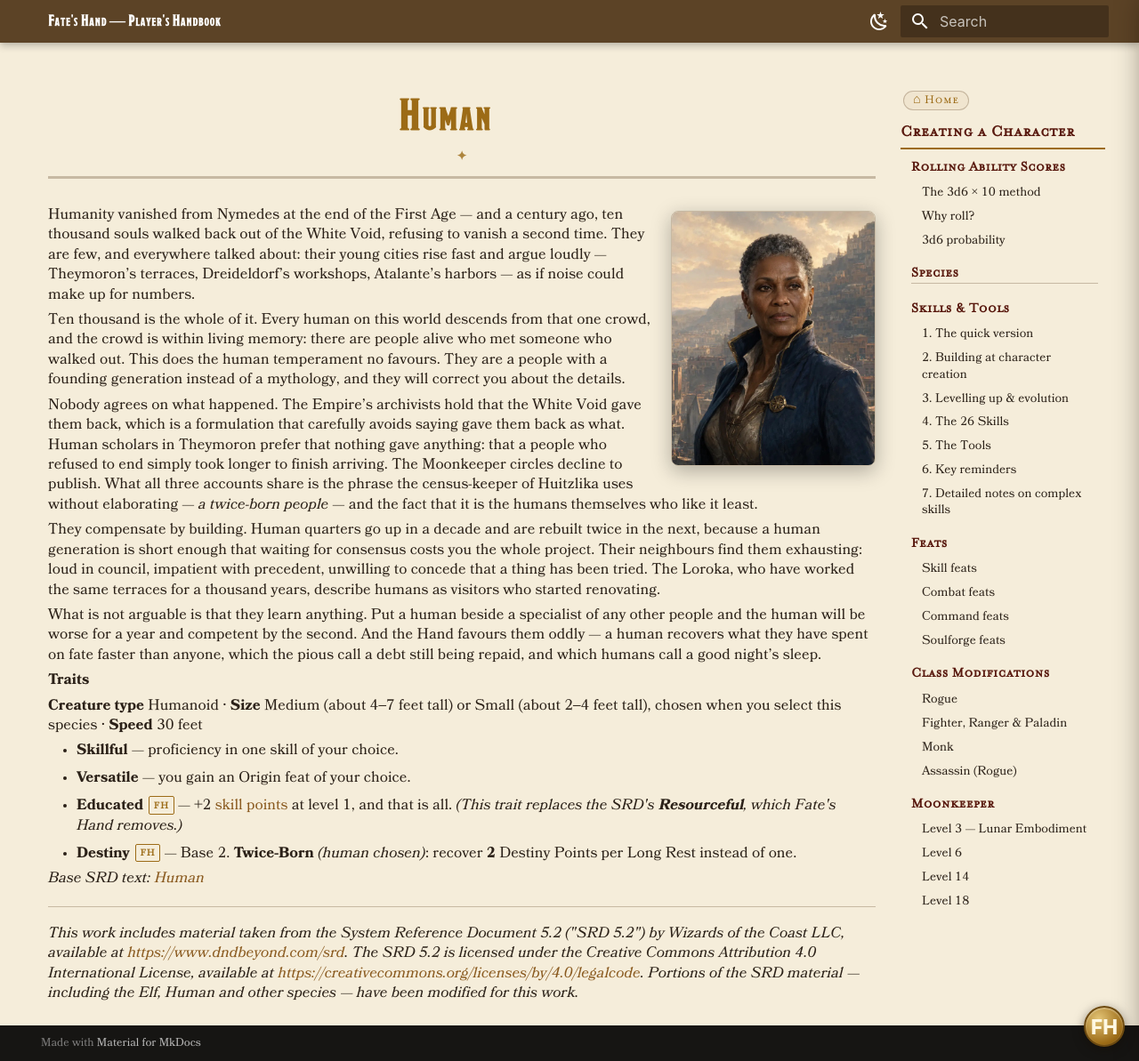
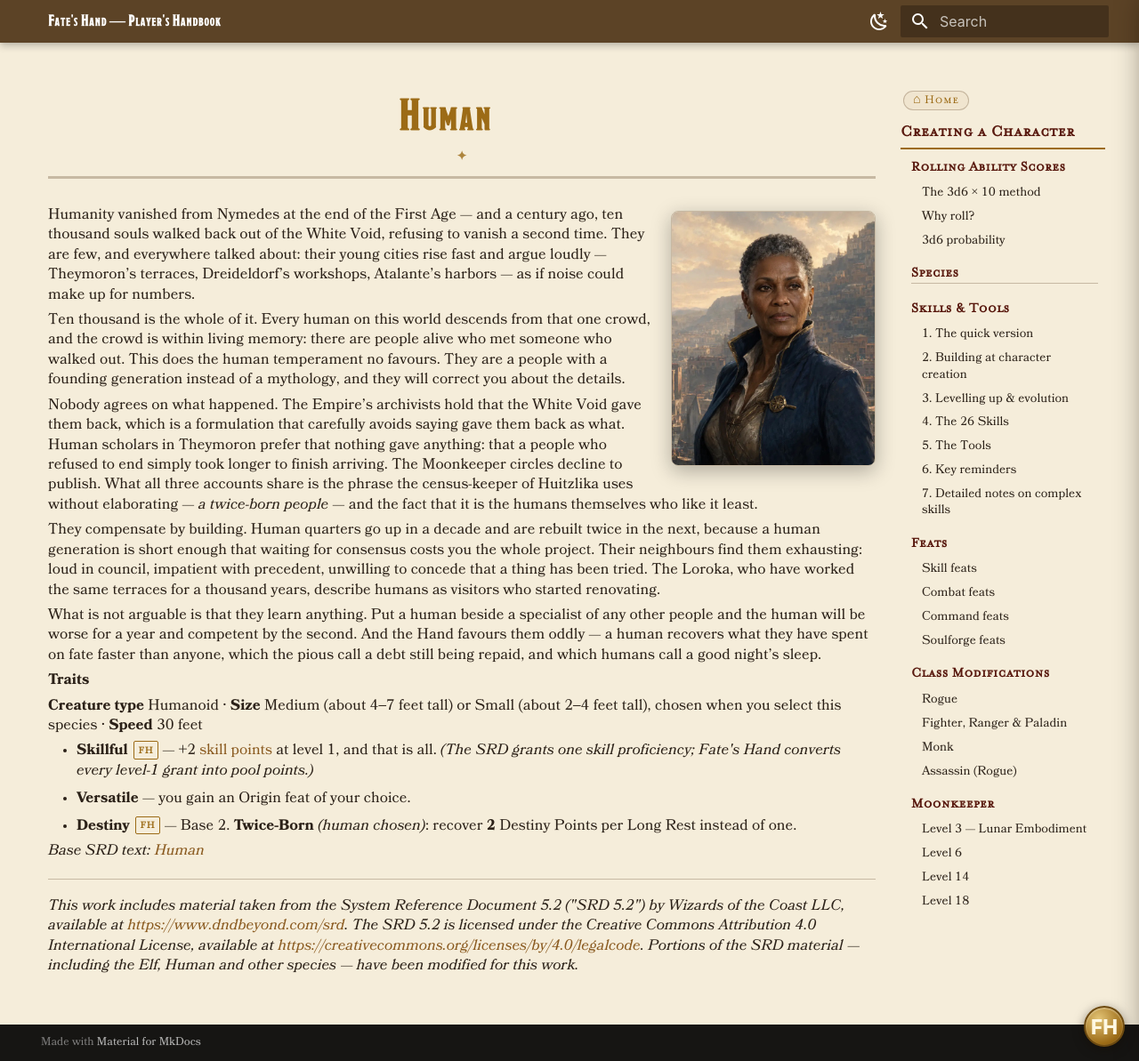
Before and after one commit to Noirchicot/fh-phb, an MkDocs documentation site: the page built from docs/chapters/species/human.md, in a window 1280 px wide and 1193 px high. Shown: the whole window at 89% size. Built offline with MkDocs 1.6.1 and Material for MkDocs 9.7.7, drawn with Linux system fonts in a browser that asks for light colours.

Commit message:
Le chapitre suit la règle : `Skillful` porte les +2 du Humain, l'Araag ne l'a plus
Report de la décision d'Eric du 2026-08-17 dans le chapitre publié : l'Humain
perd `Educated` (absorbé par `Skillful`, le nom du SRD) et l'Araag perd le
`Skillful` qu'il héritait de lui — son `Fast Learner` couvrait déjà le niveau 1.

Le mandat du lot porte le motif chiffré et le prix payé (les deux espèces
perdent leur 2ᵉ palier de choix d'espèce).

Co-Authored-By: Claude Opus 5 <noreply@anthropic.com>

```diff
--- a/docs/chapters/species/human.md
+++ b/docs/chapters/species/human.md
@@ -16,9 +16,8 @@ What is not arguable is that they learn anything. Put a human beside a specialis
 
 **Creature type** Humanoid · **Size** Medium (about 4–7 feet tall) or Small (about 2–4 feet tall), chosen when you select this species · **Speed** 30 feet
 
-- **Skillful** — proficiency in one skill of your choice.
+- **Skillful** <span class="fh-tag">FH</span> — +2 [skill points](../skills-and-tools.md) at level 1, and that is all. *(The SRD grants one skill proficiency; Fate's Hand converts every level-1 grant into pool points.)*
 - **Versatile** — you gain an Origin feat of your choice.
-- **Educated** <span class="fh-tag">FH</span> — +2 [skill points](../skills-and-tools.md) at level 1, and that is all. *(This trait replaces the SRD's **Resourceful**, which Fate's Hand removes.)*
 - **Destiny** <span class="fh-tag">FH</span> — Base 2. **Twice-Born** *(human chosen)*: recover **2** Destiny Points per Long Rest instead of one.
 
 *Base SRD text: [Human](https://noirchicot.github.io/fh-srd/en/species/#human)*
```
Also changed, not shown: docs/chapters/species/araag.md (+0 -1 lines).
